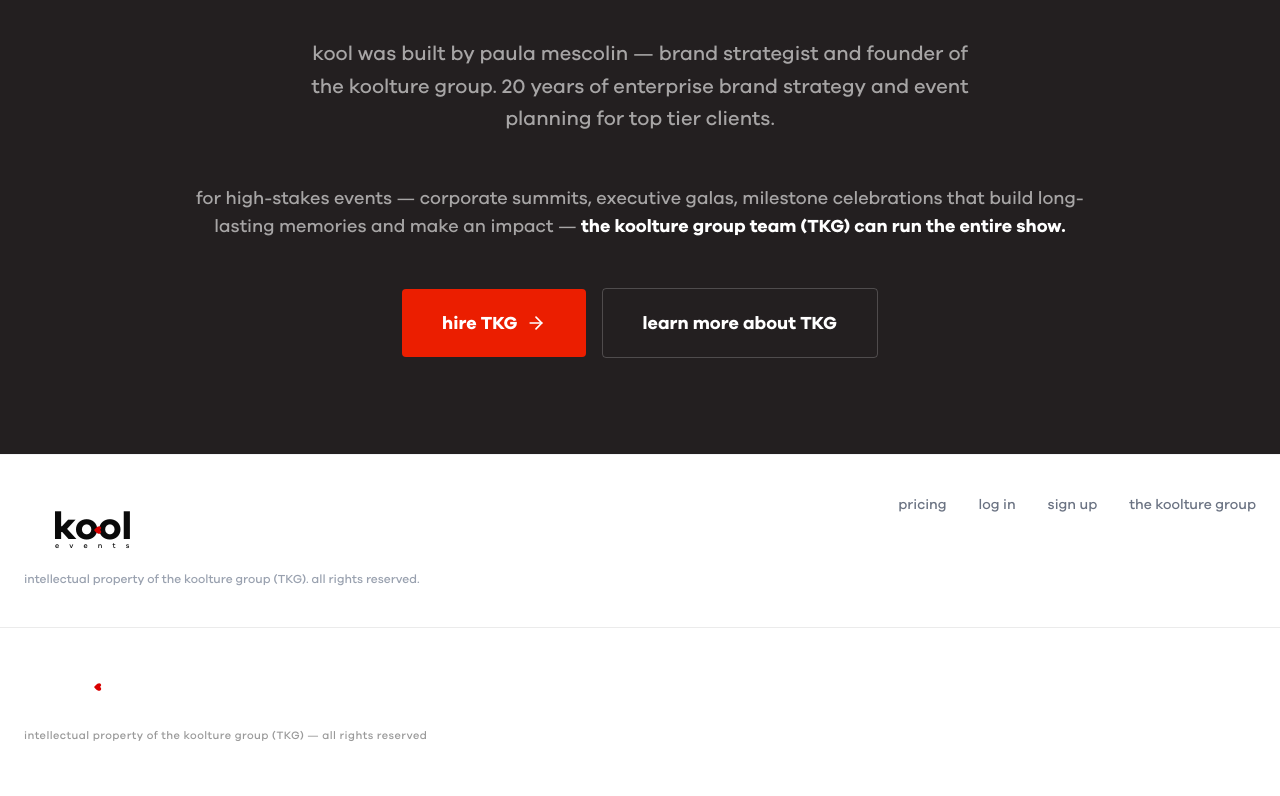
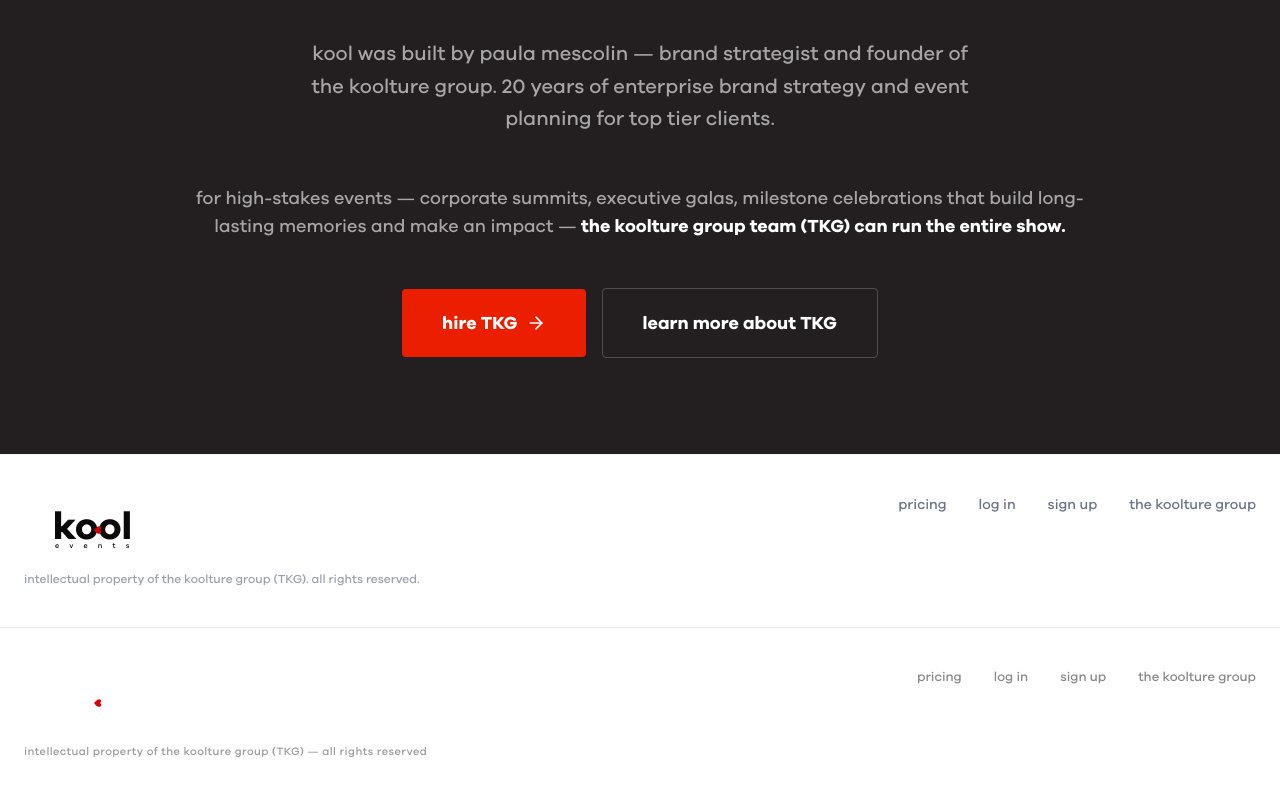
Before and after one commit to mrkoolbot/kool-app, a Next.js app: page / in a window 1280 px wide. Shown: the part 4267-5063 px from the top of the page. Before the commit the page ends 5035 px from the top, so only its background shows below. Built offline with nearby package versions, Linux system fonts and the light colour scheme.

Commit message:
feat: full footer on all pages — logo left + copyright + pricing/login/signup/TKG links

```diff
--- a/app/layout.tsx
+++ b/app/layout.tsx
@@ -58,10 +58,18 @@
     <html lang="en">
       <body className={`${galanoGrotesque.variable} font-galano`}>
         {children}
-        <footer style={{ borderTop: "1px solid #EBEBEB", padding: "24px" }}>
-          <div style={{ display: "flex", flexDirection: "column", alignItems: "flex-start", gap: "6px", textAlign: "left" }}>
-            <Link href="/"><KoolLogo size="sm" /></Link>
-            <span style={{ fontSize: "11px", color: "#999", letterSpacing: "0.04em" }}>intellectual property of the koolture group (TKG) — all rights reserved</span>
+        <footer style={{ borderTop: "1px solid #EBEBEB", padding: "40px 24px" }}>
+          <div style={{ display: "flex", flexDirection: "row", alignItems: "flex-start", justifyContent: "space-between", flexWrap: "wrap", gap: "24px" }}>
+            <div style={{ display: "flex", flexDirection: "column", alignItems: "flex-start", gap: "6px" }}>
+              <Link href="/"><KoolLogo size="sm" /></Link>
+              <span style={{ fontSize: "11px", color: "#999", letterSpacing: "0.04em" }}>intellectual property of the koolture group (TKG) — all rights reserved</span>
+            </div>
+            <div style={{ display: "flex", alignItems: "center", gap: "32px", fontSize: "13px", color: "#888" }}>
+              <Link href="/pricing" style={{ color: "#888", textDecoration: "none" }}>pricing</Link>
+              <Link href="/login" style={{ color: "#888", textDecoration: "none" }}>log in</Link>
+              <Link href="/signup" style={{ color: "#888", textDecoration: "none" }}>sign up</Link>
+              <Link href="https://thekoolturegroup.com" target="_blank" style={{ color: "#888", textDecoration: "none" }}>the koolture group</Link>
+            </div>
           </div>
         </footer>
       </body>
```
